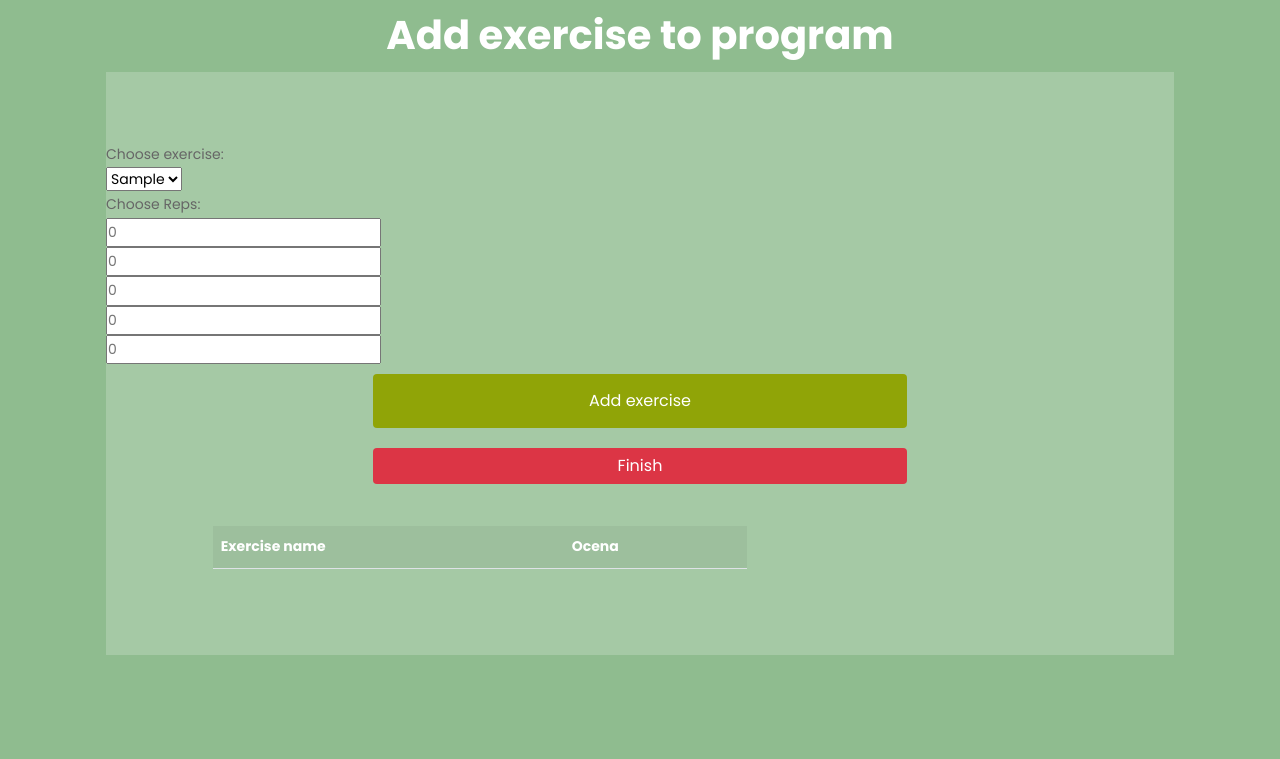
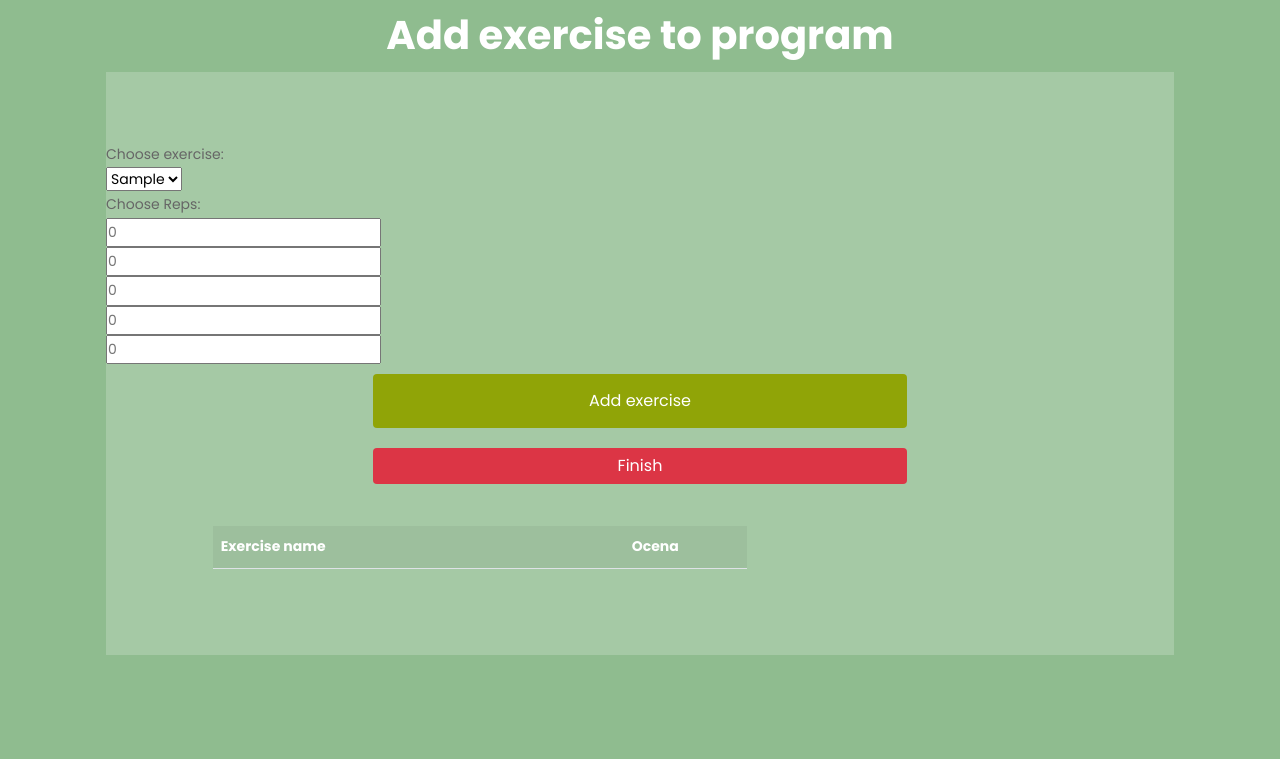
Before and after one commit to jarcM/Diplomska, a Node server app: page /dodajVaje in a window 1280 px wide. Shown: the part 285-1044 px from the top of the page. Run offline with Node 20, Linux system fonts and the light colour scheme; tables that the repository leaves empty hold one stand-in row (values such as "Sample post"); lists and menus that the app fills with data are empty; some libraries are stand-ins or nearby versions.

Commit message:
changed connection string

```diff
--- a/app_server/controllers/main.js
+++ b/app_server/controllers/main.js
@@ -6,7 +6,7 @@ var apiParametri = {
     streznik: 'http://localhost:' + (process.env.PORT || 3000)
 };
 if (process.env.NODE_ENV === 'production') {
-    apiParametri.streznik = 'https://dogwalkers12.herokuapp.com/';
+    apiParametri.streznik = 'https://diplomskafitnessapp.herokuapp.com/';
 }
 
 var cmd = require('node-cmd');
@@ -16,7 +16,6 @@ const axios = require('axios').create({
     timeout: 5000
 });
 
-var mysql = require('mysql');
 
 const db = (req, res) => {
     res.render('db');
--- a/app_server/views/dodajVaje.hbs
+++ b/app_server/views/dodajVaje.hbs
@@ -40,7 +40,7 @@
                     <table class="table table-striped" style="width: 50%;margin-left: 10%;margin-right: 40%; background-color: #a5c9a5">
                         <tr style="color: white">
                             <th>Exercise name</th>
-                            <th>Ocena</th>
+                            <th colspan="5" style="text-align: center">Ocena</th>
                         </tr>
                         {{#each program.vaje as |vaje|}}
                             <tr>
```
